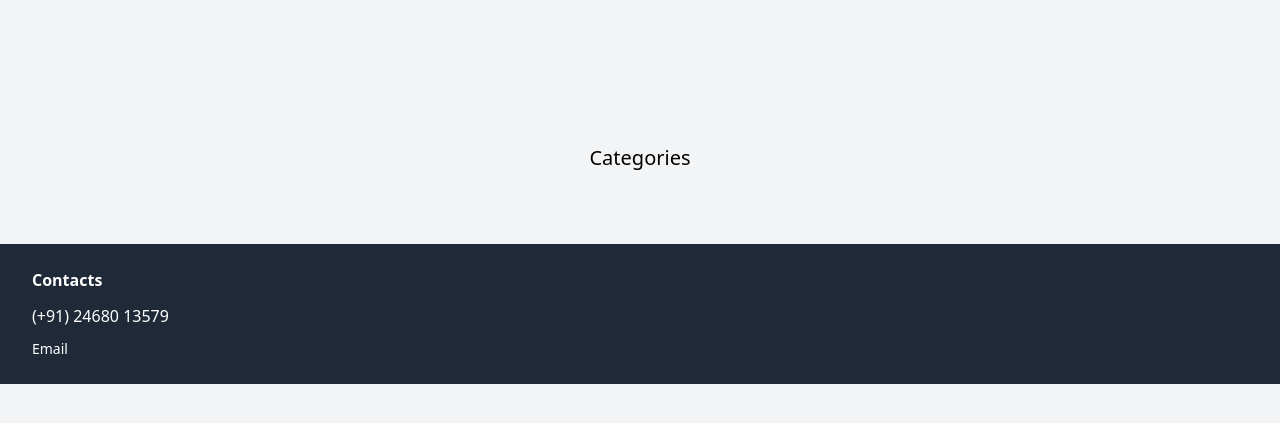
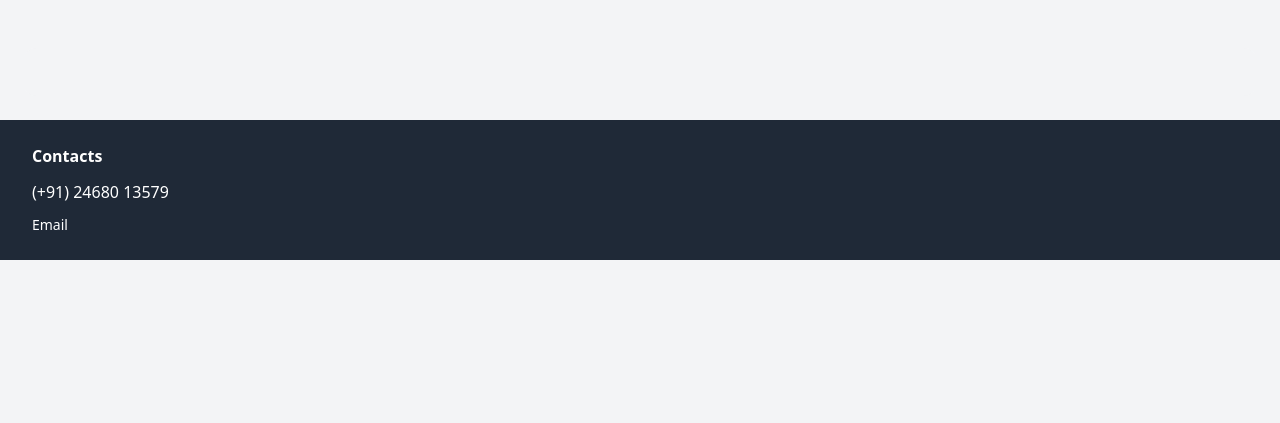
Before and after one commit to danieljkpraveen/Diskvr, a Django app: page / in a window 1280 px wide. Shown: the part 77-500 px from the top of the page. Run offline with Django 4.2, Linux system fonts and the light colour scheme; data that the repository does not hold is empty.

Commit message:
removed a buggy tag

```diff
--- a/core/templates/core/index.html
+++ b/core/templates/core/index.html
@@ -24,7 +24,7 @@
         </div>
     </div>
 
-    <div class="mt-6 px-3 py-6 bg-gray-100 rounded-xl">
+    <!-- <div class="mt-6 px-3 py-6 bg-gray-100 rounded-xl">
 
         <h2 class="mb-6 text-xl text-center">Categories</h2>
 
@@ -40,5 +40,5 @@
             </div>
             {% endfor %}
         </div>
-    </div>
+    </div> -->
 {% endblock %}
```
